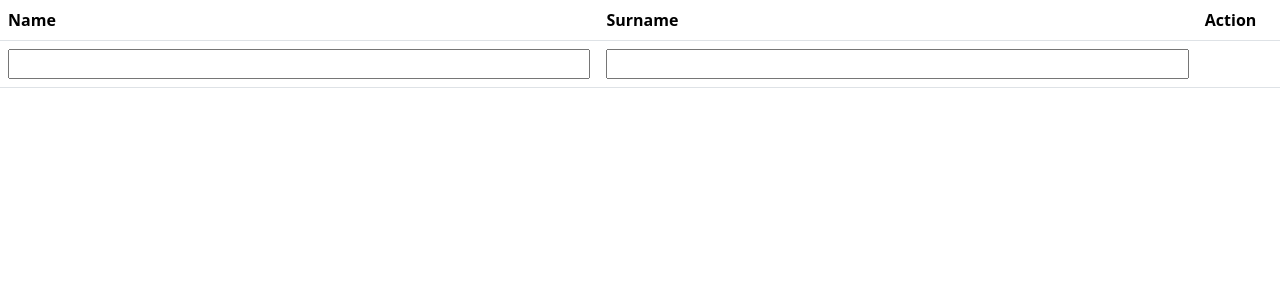
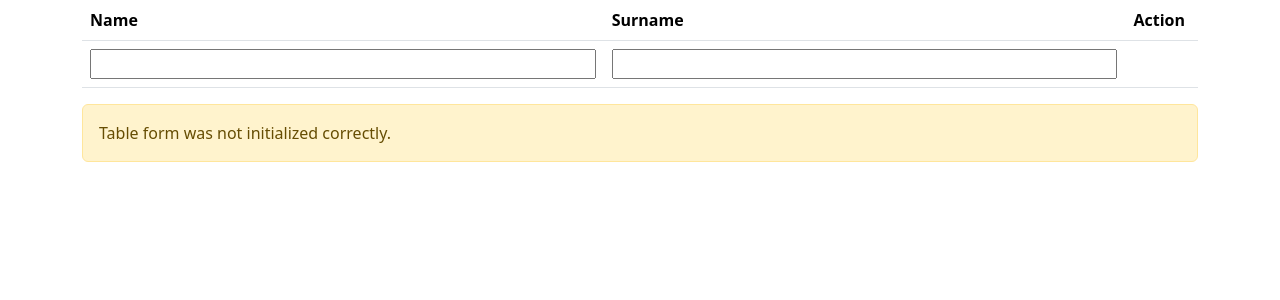
Before and after one commit to KyleHennessy/TableFormComponent, an Angular app: page / in a window 1280 px wide. Shown: the top 300 px of the page. Built offline with nearby package versions, Linux system fonts and the light colour scheme.

Commit message:
Showing error message if table form is not initialized correctly

```diff
--- a/src/app/app.component.html
+++ b/src/app/app.component.html
@@ -1 +1,12 @@
-<app-table-form [controls]="demo1"></app-table-form>
+<div class="container">
+    <div class="row">
+        <div class="col">
+            <app-table-form [controls]="demo1"></app-table-form>
+        </div>
+    </div>
+    <div class="row">
+        <div class="col">
+            <app-table-form></app-table-form>
+        </div>
+    </div>
+</div>
--- a/src/app/table-form/table-form.component.html
+++ b/src/app/table-form/table-form.component.html
@@ -1,3 +1,9 @@
+@if (!validTableForm) {
+    <div class="alert alert-warning">
+        Table form was not initialized correctly.
+    </div>
+}
+@else {
     <form [formGroup]="formGroup">
         <table class="table">
             <thead>
@@ -51,3 +57,4 @@
             </tbody>
         </table>
     </form>
+}
--- a/src/app/table-form/table-form.component.ts
+++ b/src/app/table-form/table-form.component.ts
@@ -14,6 +14,7 @@ export class TableFormComponent implements OnInit, AfterViewInit {
   formGroup: FormGroup;
   selectedRow: number;
   selectedCol: number;
+  validTableForm: boolean = false;
   enterSubmission: boolean = false;
   tabbed: boolean = false;
 
@@ -36,7 +37,9 @@ export class TableFormComponent implements OnInit, AfterViewInit {
 
     this.formGroup = new FormGroup({
       array
-    })
+    });
+
+    this.validTableForm = true;
   }
 
   ngAfterViewInit(): void {
```
Lines whose indentation alone changed are shown as unchanged.
